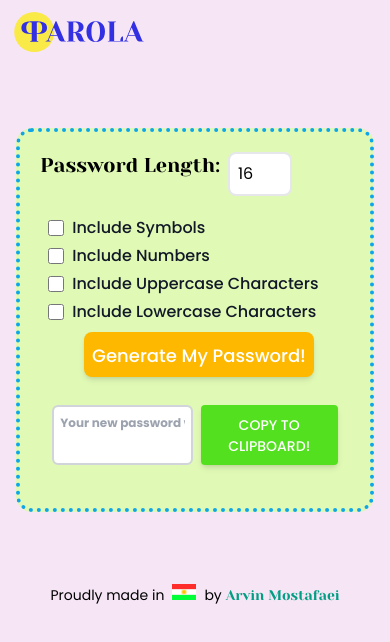
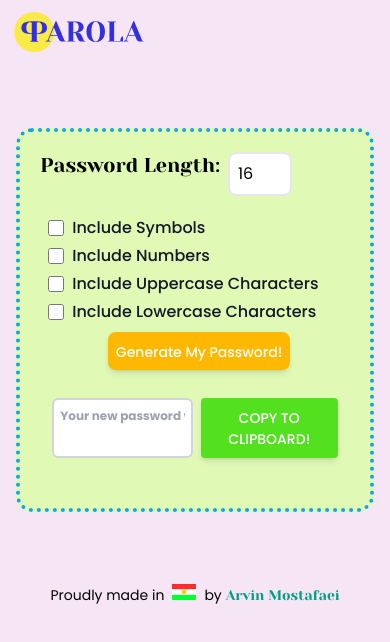
Before and after one commit to arviinmo/palora, a Next.js app: page / in a window 390 px wide. Shown: the top 642 px of the page. Built offline with nearby package versions, Linux system fonts and the light colour scheme.

Commit message:
media query changes

```diff
--- a/components/GenButton/GenButton.jsx
+++ b/components/GenButton/GenButton.jsx
@@ -75,7 +75,7 @@ function GenButton(props) {
       <div className="flex text-center items-center justify-center lg:mt-8 xs:mt-2">
         <button
           type="button"
-          className="flex w-max ml-2 px-2 pt-2.5 pb-2 bg-[#ffb800] text-white font-medium font-Poppins text-lg leading-normal rounded-lg shadow-md hover:bg-[#ebaa00] hover:shadow-lg focus:bg-[#ebaa00] focus:shadow-lg focus:outline-none focus:ring-0 active:bg-[#d69b00] active:shadow-lg transition duration-150 ease-in-out align-center"
+          className="flex w-max ml-2 px-2 pt-2.5 pb-2 bg-[#ffb800] text-white font-medium font-Poppins sl:text-lg xs:text-sm leading-normal rounded-lg shadow-md hover:bg-[#ebaa00] hover:shadow-lg focus:bg-[#ebaa00] focus:shadow-lg focus:outline-none focus:ring-0 active:bg-[#d69b00] active:shadow-lg transition duration-150 ease-in-out align-center"
           onClick={handleGeneratePassword}
         >
           Generate My Password!
--- a/pages/index.js
+++ b/pages/index.js
@@ -29,8 +29,8 @@ export default function Home() {
           </a>
         </Link>
       </div>
-      <div className="w-full flex place-items-center flex-col items-center justify-center h-full content-center ma:mt-[10rem] xs:mt-[4.5rem]">
-        <div className="flex flex-row sl:h-[28rem] rounded-2xl place-items-center lg:w-2/5 md:w-9/12 sm:w-11/12 sm:h-[24rem] p-5 bg-[#E0F9B5] border-dotted border-4 border-sky-500">
+      <div className="ma:w-full flex place-items-center flex-col items-center justify-center h-full content-center ma:mt-[10rem] xs:mt-[4.5rem]">
+        <div className="flex flex-row sl:h-[28rem] rounded-2xl place-items-center lg:w-2/5 md:w-9/12 xs:w-11/12 sm:h-[24rem] p-5 bg-[#E0F9B5] border-dotted border-4 border-sky-500">
           <div className="w-full h-full">
             <PassGen />
           </div>
```
